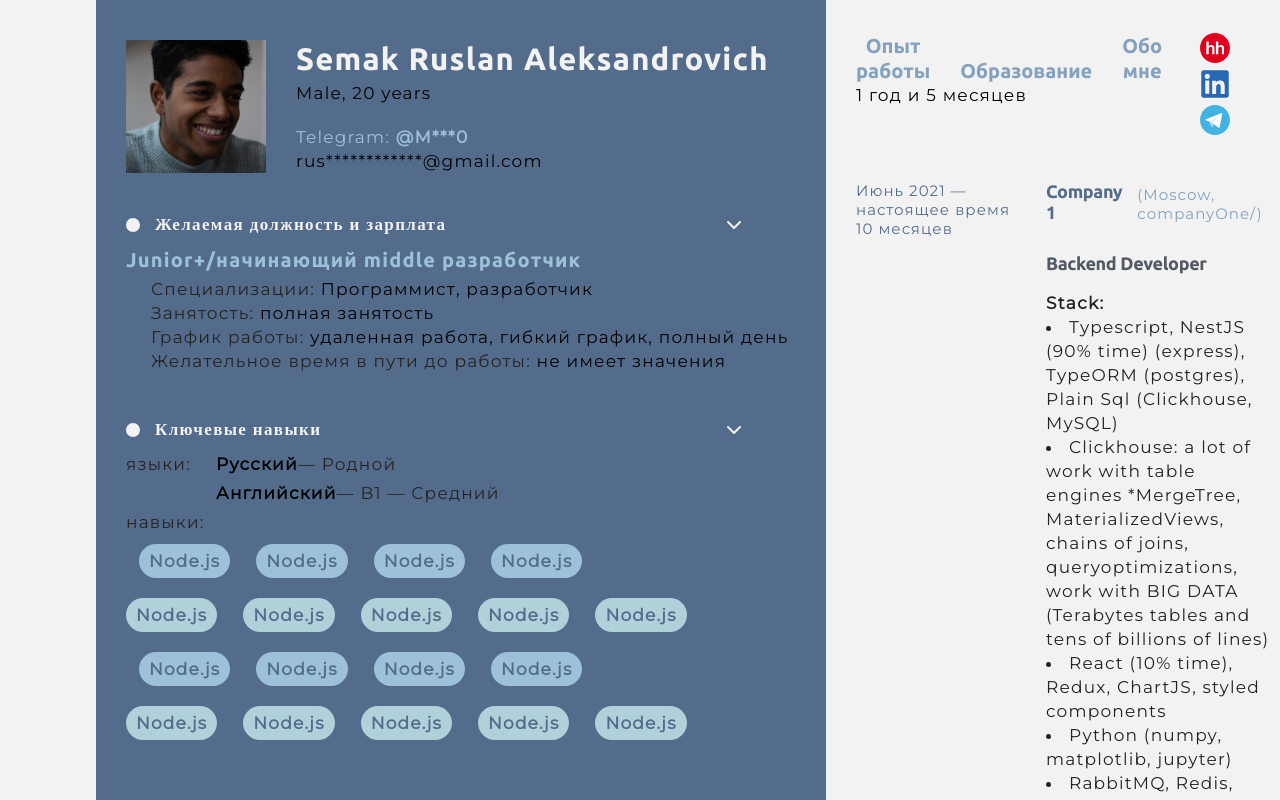
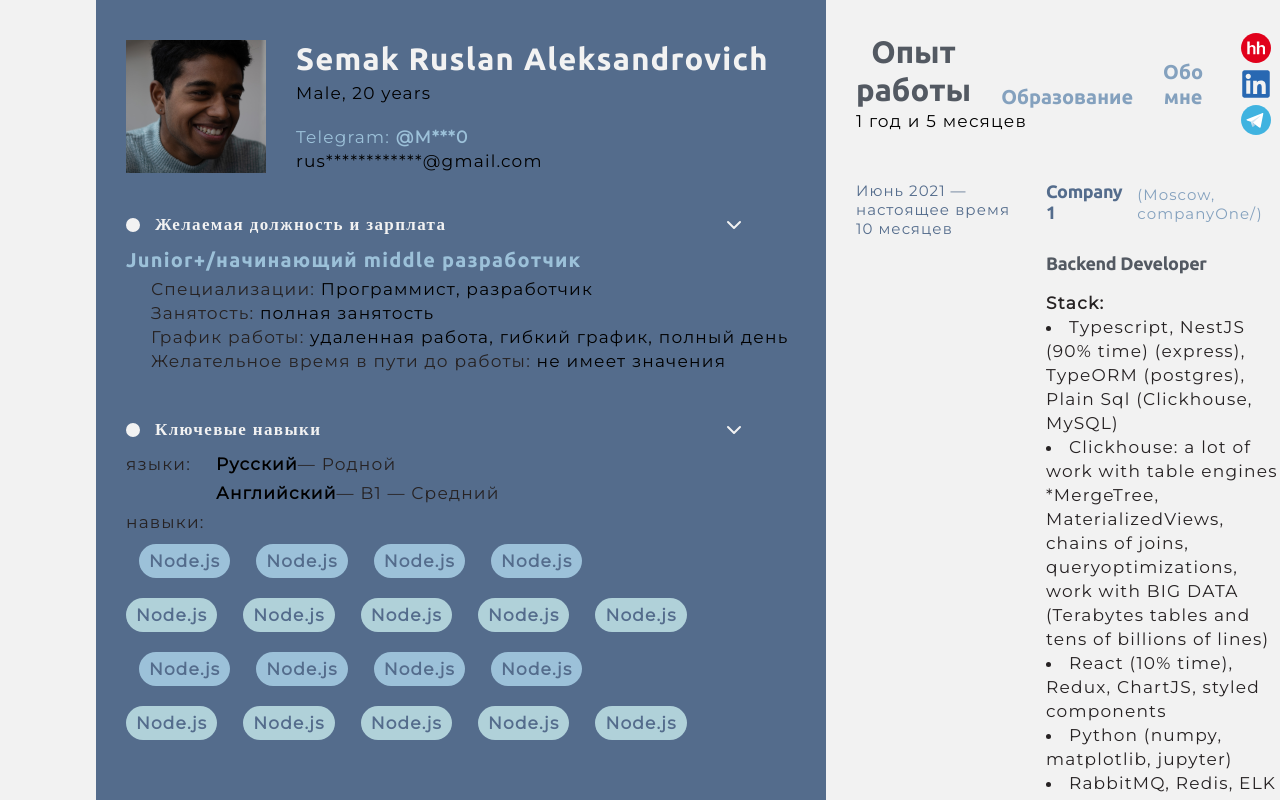
Before and after one commit to 21shunya/some_man, a React (Create React App) app: page / in a window 1280 px wide. Built offline with nearby package versions, Linux system fonts and the light colour scheme; a web font is replaced by a local one.

Commit message:
replace normal btn on styledBtn as styledComponent

```diff
--- a/package.json
+++ b/package.json
@@ -9,6 +9,7 @@
     "react": "^17.0.2",
     "react-dom": "^17.0.2",
     "react-scripts": "5.0.0",
+    "styled-components": "^5.3.5",
     "web-vitals": "^2.1.4"
   },
   "scripts": {
--- a/src/Activity/Activity.js
+++ b/src/Activity/Activity.js
@@ -1,14 +1,37 @@
-import React from "react";
+import React, { useState } from "react";
 import Header from "./Header";
 import Experience from "./Experience";
 import About from "./About";
 import Education from "./Education";
 
 export default function Activity() {
+  const [btnName, setBtnName] = useState("exp");
+
+  function listenScrollEvent() {
+    const elemBottom = 600;
+
+    if (
+      document.getElementById("education").getBoundingClientRect().bottom <=
+      elemBottom
+    ) {
+      setBtnName("about")
+      console.log("educationColor");
+    } else if (
+      document.getElementById("exp").getBoundingClientRect().bottom <=
+      elemBottom
+    ) {
+      setBtnName("education")
+    } else setBtnName("exp");
+
+    // console.log(
+    //   document.getElementById("education").getBoundingClientRect().bottom
+    // );
+  }
+
   return (
     <div className="activity-wrapper">
-      <Header />
-      <div className="activity-content-wrapper">
+      <Header btnName={btnName} />
+      <div className="activity-content-wrapper" onScroll={listenScrollEvent}>
         <Experience />
         <Education />
         <About />
--- a/src/Activity/Header.js
+++ b/src/Activity/Header.js
@@ -1,7 +1,8 @@
 import React from "react";
+import NavBtn from "./NavBtn";
 
-export default function Header() {
-
+export default function Header(btnName) {
+let name = 'exp'
     function scrollToSection(arg) {
         const experience = document.getElementById(arg);
         experience.scrollIntoView({block: "start", behavior: "smooth"});
@@ -11,9 +12,9 @@ export default function Header() {
     <div className="activity-header-wrapper">
       <div className="nav-caption">
         <div className="activity-nav">
-          <button className="nav-btn" onClick={scrollToSection.bind(this, "exp")}>Опыт работы</button>
-          <button className="nav-btn" onClick={scrollToSection.bind(this, "education")}>Образование</button>
-          <button className="nav-btn" onClick={scrollToSection.bind(this, "about")}>Обо мне</button>
+          <NavBtn name={'exp'} btnName={btnName} onClick={scrollToSection.bind(this, "exp")}>Опыт работы</NavBtn>
+          <NavBtn name={'education'} btnName={btnName} onClick={scrollToSection.bind(this, "education")}>Образование</NavBtn>
+          <NavBtn name={'about'} btnName={btnName} onClick={scrollToSection.bind(this, "about")}>Обо мне</NavBtn>
         </div>
         <span>1 год и 5 месяцев</span>
       </div>
--- /dev/null
+++ b/src/Activity/NavBtn.js
@@ -0,0 +1,45 @@
+import React from "react";
+import styled, {css} from "styled-components";
+
+const StyledBtn = styled.button`
+  font-family: "Ubuntu";
+  font-style: normal;
+  font-weight: 500;
+  font-size: 20px;
+  line-height: 25px;
+  color: #84a1be;
+  padding: 0;
+  padding-right: 30px;
+  border: none;
+  background: transparent;
+  &:focus {
+    font-weight: 700;
+    font-size: 31px;
+    line-height: 38px;
+    color: #535962;
+  };
+
+  ${props => props.focus && css `
+  font-weight: 700;
+  font-size: 31px;
+  line-height: 38px;
+  color: #535962;
+  `}
+`;
+
+const FocusBtn = styled(StyledBtn) `
+font-weight: 700;
+font-size: 31px;
+line-height: 38px;
+color: #535962;
+`;
+
+export default function NavBtn(props) {
+    console.log(props.name, props.btnName.btnName)
+    if (props.name === props.btnName.btnName){
+        return <FocusBtn {...props} />;
+    } else {
+        console.log('NOT FOCUS')
+        return <StyledBtn {...props} />;
+    }
+}
```
Also changed, not shown: 1 other file (tests, documents, lock files or other folders).
